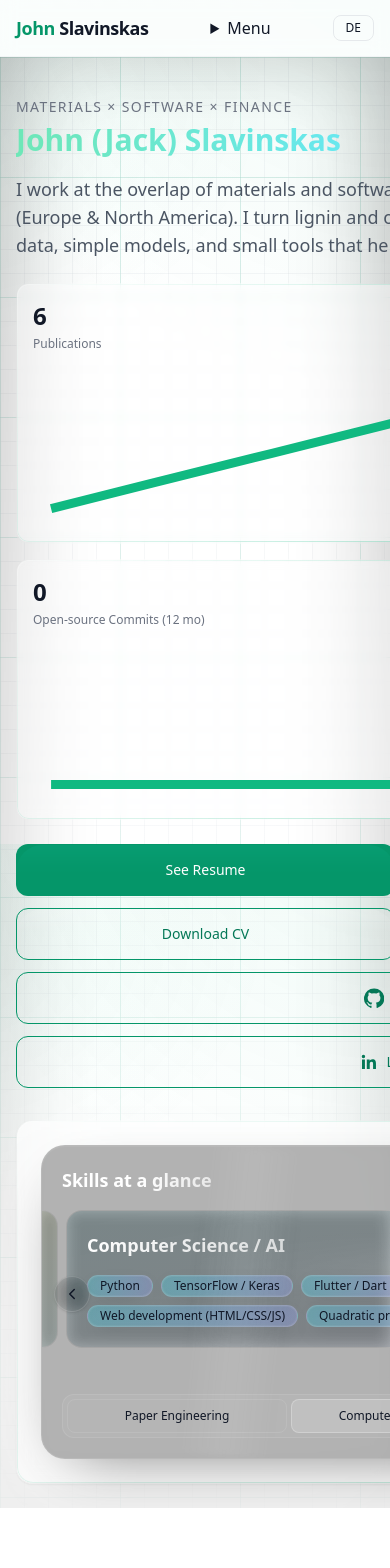
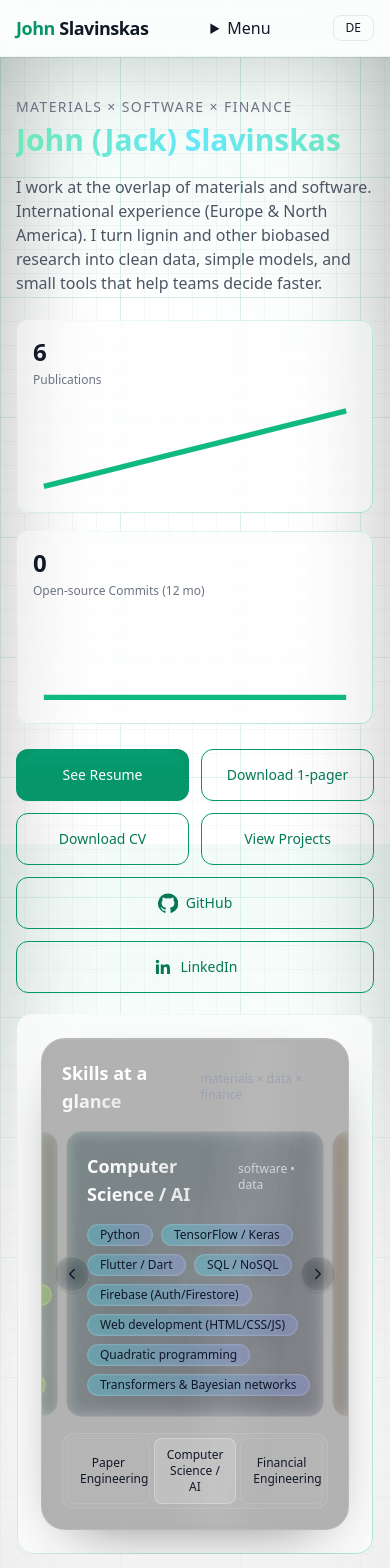
Before and after one commit to Tridude5/JohnSlavinskas, a Next.js app: page / in a window 390 px wide. Shown: the top 1568 px of the page. Built offline with nearby package versions, Linux system fonts and the light colour scheme; no server answers.

Commit message:
Update page.tsx

```diff
--- a/app/page.tsx
+++ b/app/page.tsx
@@ -325,44 +325,48 @@ export default function Page() {
 
   return (
     <>
-      {/* HERO */}
+      {/* HERO — mobile overflow fixes applied */}
       <header className="container pt-10 pb-6 relative overflow-hidden">
         <div className="absolute inset-0 -z-10 opacity-70">
           <BlueprintFX />
         </div>
 
-        <div className="grid gap-8 md:grid-cols-12 items-center relative">
+        <div className="grid gap-5 sm:gap-8 md:grid-cols-12 items-start relative overflow-hidden">
           {/* Left */}
-          <div className="md:col-span-7">
+          <div className="min-w-0 md:col-span-7">
             <p className="text-sm uppercase tracking-widest text-gray-500">
               <Tx>Materials × Software × Finance</Tx>
             </p>
 
-            <h1 className="mt-1 text-3xl sm:text-4xl md:text-5xl font-semibold leading-tight bg-gradient-to-r from-emerald-300 via-cyan-300 to-emerald-300 bg-clip-text text-transparent">
+            <h1 className="mt-1 text-3xl sm:text-4xl md:text-5xl font-semibold leading-tight bg-gradient-to-r from-emerald-300 via-cyan-300 to-emerald-300 bg-clip-text text-transparent break-words">
               John (Jack) Slavinskas
             </h1>
 
-            <p className="mt-4 text-lg text-gray-600 dark:text-gray-300 max-w-2xl">
+            <p className="mt-4 text-base sm:text-lg text-gray-600 dark:text-gray-300 max-w-2xl">
               <Tx>
                 I work at the overlap of materials and software. International experience (Europe & North America).
                 I turn lignin and other biobased research into clean data, simple models, and small tools that help teams decide faster.
               </Tx>
             </p>
 
-            <div className="mt-6 max-w-xl">
+            {/* ensure KPIs don't force overflow */}
+            <div className="mt-6 max-w-xl min-w-0 overflow-hidden">
               <DynamicHeroKpis publicationsCount={6} />
             </div>
 
-            {/* CTAs — symmetrical, space-filling */}
+            {/* CTAs — mobile safe: allow wrap + shrink */}
             <div className="mt-6 grid grid-cols-2 md:grid-cols-4 gap-3 auto-rows-[3.25rem]">
-              <MagneticButton href={`${base}/resume`} className="btn w-full h-full inline-flex justify-center text-center">
+              <MagneticButton
+                href={`${base}/resume`}
+                className="btn w-full h-full inline-flex justify-center text-center min-w-0 whitespace-normal break-words leading-snug text-[13px] sm:text-sm"
+              >
                 <Tx>See Resume</Tx>
               </MagneticButton>
 
               <MagneticButton
                 href={`${base}/downloads/Resume%20P.pdf`}
                 download="John_Slavinskas_Resume_1p.pdf"
-                className="btn-outline w-full h-full inline-flex justify-center text-center"
+                className="btn-outline w-full h-full inline-flex justify-center text-center min-w-0 whitespace-normal break-words leading-snug text-[13px] sm:text-sm"
               >
                 <Tx>Download 1-pager</Tx>
               </MagneticButton>
@@ -370,24 +374,27 @@ export default function Page() {
               <MagneticButton
                 href={`${base}/downloads/CV-P.pdf`}
                 download="John_Slavinskas_CV.pdf"
-                className="btn-outline w-full h-full inline-flex justify-center text-center"
+                className="btn-outline w-full h-full inline-flex justify-center text-center min-w-0 whitespace-normal break-words leading-snug text-[13px] sm:text-sm"
               >
                 <Tx>Download CV</Tx>
               </MagneticButton>
 
-              <MagneticButton href="/projects" className="btn-outline w-full h-full inline-flex justify-center text-center">
+              <MagneticButton
+                href="/projects"
+                className="btn-outline w-full h-full inline-flex justify-center text-center min-w-0 whitespace-normal break-words leading-snug text-[13px] sm:text-sm"
+              >
                 <Tx>View Projects</Tx>
               </MagneticButton>
 
-              {/* Bottom row: each spans two columns (2-button width) */}
+              {/* Bottom row — each spans two columns */}
               <a
                 href="https://github.com/Tridude5"
                 target="_blank"
                 rel="noopener noreferrer"
-                className="btn-outline w-full h-full col-span-2 inline-flex items-center justify-center gap-2 px-4"
+                className="btn-outline w-full h-full col-span-2 inline-flex items-center justify-center gap-2 px-3 sm:px-4 min-w-0 whitespace-normal break-words leading-snug text-[13px] sm:text-sm"
                 aria-label={t("Open my GitHub profile in a new tab")}
               >
-                <svg className="h-5 w-5" viewBox="0 0 24 24" aria-hidden="true">
+                <svg className="h-5 w-5 shrink-0" viewBox="0 0 24 24" aria-hidden="true">
                   <path
                     fill="currentColor"
                     d="M12 .5a12 12 0 0 0-3.79 23.39c.6.11.82-.26.82-.58v-2.05c-3.34.73-4.04-1.61-4.04-1.61-.55-1.39-1.34-1.76-1.34-1.76-1.1-.75.08-.73.08-.73 1.22.09 1.86 1.25 1.86 1.25 1.08 1.85 2.83 1.32 3.52 1 .11-.79.42-1.32.76-1.62-2.67-.31-5.48-1.34-5.48-5.96 0-1.32.47-2.39 1.24-3.23-.13-.31-.54-1.56.12-3.25 0 0 1.01-.32 3.3 1.23a11.5 11.5 0 0 1 6 0c2.3-1.55 3.3-1.23 3.3-1.23.66 1.69.25 2.94.12 3.25.77.84 1.24 1.91 1.24 3.23 0 4.63-2.81 5.64-5.49 5.95.44.38.83 1.12.83 2.26v3.35c0 .32.22.7.83.58A12 12 0 0 0 12 .5Z"
@@ -400,10 +407,10 @@ export default function Page() {
                 href="https://www.linkedin.com/in/john-slavinskas/"
                 target="_blank"
                 rel="noopener noreferrer"
-                className="btn-outline w-full h-full col-span-2 inline-flex items-center justify-center gap-2 px-4"
+                className="btn-outline w-full h-full col-span-2 inline-flex items-center justify-center gap-2 px-3 sm:px-4 min-w-0 whitespace-normal break-words leading-snug text-[13px] sm:text-sm"
                 aria-label={t("Open my LinkedIn profile in a new tab")}
               >
-                <svg className="h-5 w-5" viewBox="0 0 24 24" aria-hidden="true">
+                <svg className="h-5 w-5 shrink-0" viewBox="0 0 24 24" aria-hidden="true">
                   <path
                     fill="currentColor"
                     d="M20.45 20.45h-3.56v-5.57c0-1.33-.02-3.04-1.85-3.04-1.85 0-2.14 1.45-2.14 2.95v5.66H9.34V9h3.41v1.56h.05c.47-.9 1.62-1.85 3.33-1.85 3.56 0 4.22 2.34 4.22 5.39v6.35ZM5.34 7.44A2.06 2.06 0 1 1 5.33 3.3a2.06 2.06 0 0 1 .01 4.14ZM7.12 20.45H3.56V9h3.56v11.45Z"
@@ -415,8 +422,8 @@ export default function Page() {
           </div>
 
           {/* Right: Skills at a glance */}
-          <div className="md:col-span-5">
-            <div className="card card-gradient">
+          <div className="min-w-0 md:col-span-5">
+            <div className="card card-gradient overflow-hidden">
               <SkillsCard />
             </div>
           </div>
```
